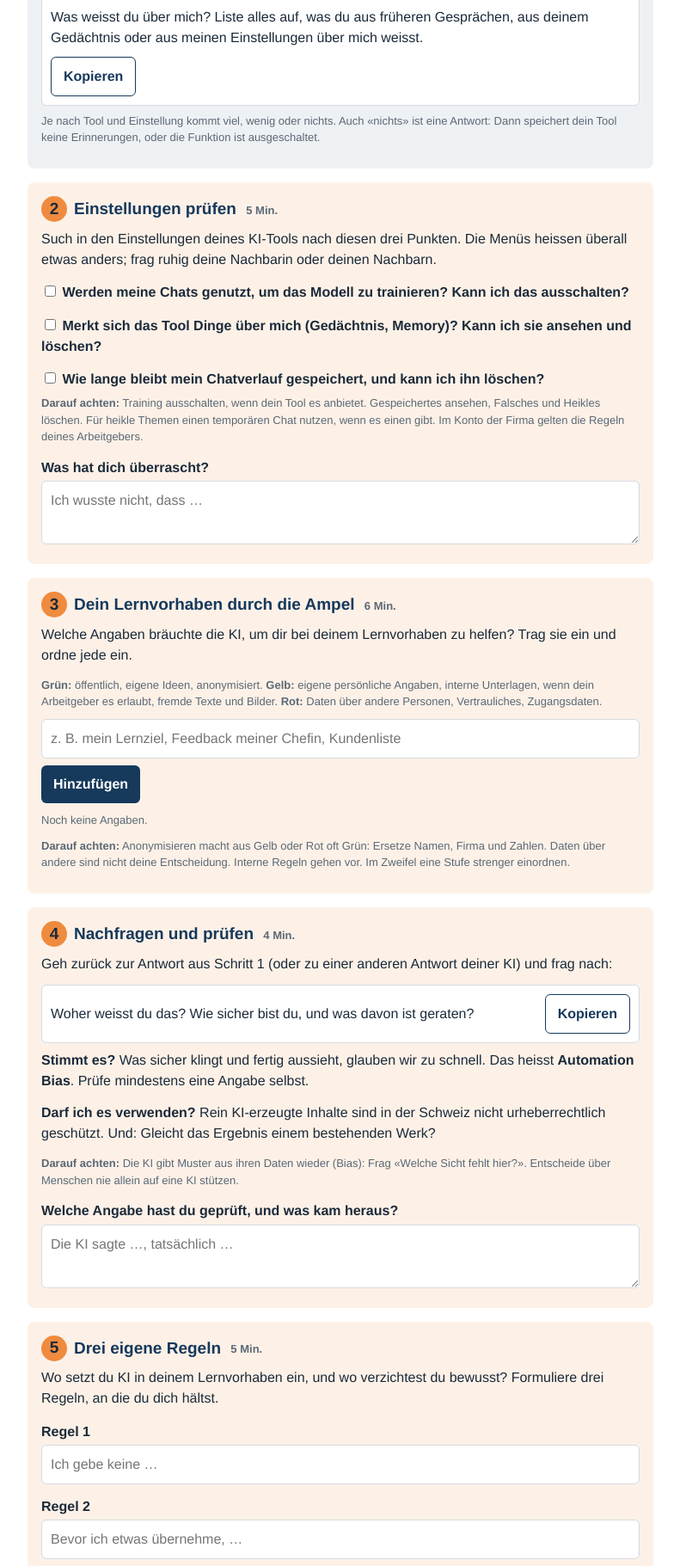
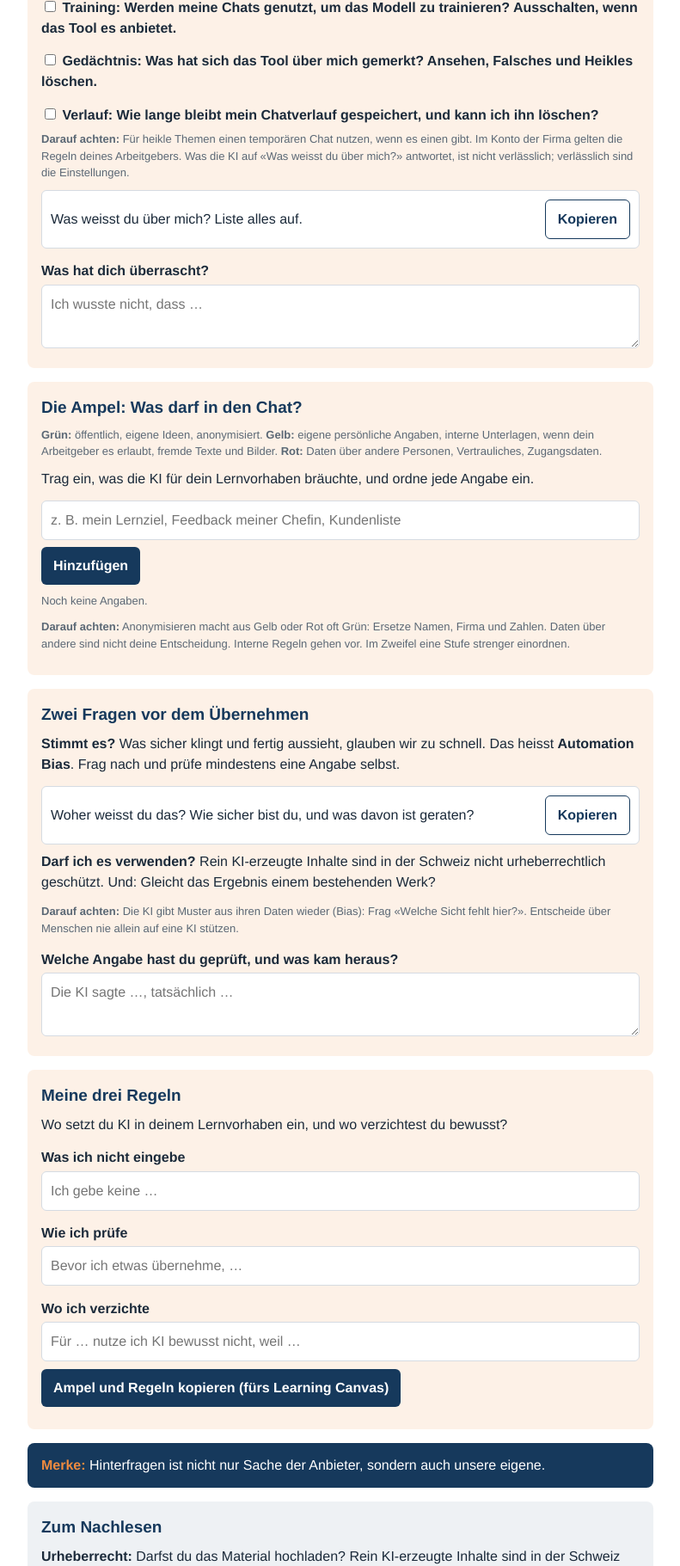
Before and after one commit to silvanadrian/ki-instruktionen-workshop, a plain HTML site: page docs/ampel.html in a window 1280 px wide. Shown: the part 246-2067 px from the top of the page at 86% size, without its empty margins (244-1035 px from the left). Drawn offline with Linux system fonts and the light colour scheme.

Commit message:
Workshop 4: Seite als Mitnehm-Blatt, ohne Schritte und Minuten

```diff
--- a/docs/ampel.html
+++ b/docs/ampel.html
@@ -10,32 +10,26 @@
 <main>
 <div class="kopf">Workshop 4 · Future Work Skills · Modul 5</div>
 <h1>KI, Daten und Verantwortung</h1>
-<p>Du arbeitest in deinem eigenen KI-Tool. Diese Seite führt dich durch fünf Schritte. Was du hier eintippst, bleibt in deinem Browser und wird nirgends hochgeladen.</p>
-
-<section class="schritt grau">
-  <h2><span class="nr">1</span>Was weiss deine KI über dich? <span class="zeit">3 Min.</span></h2>
-  <p>Öffne das KI-Tool, das du am meisten nutzt, und stell diese Frage. Lies die Antwort in Ruhe.</p>
-  <div class="frage"><span id="q1">Was weisst du über mich? Liste alles auf, was du aus früheren Gesprächen, aus deinem Gedächtnis oder aus meinen Einstellungen über mich weisst.</span><button class="hell" data-copy="q1">Kopieren</button></div>
-  <p class="klein">Je nach Tool und Einstellung kommt viel, wenig oder nichts. Auch «nichts» ist eine Antwort: Dann speichert dein Tool keine Erinnerungen, oder die Funktion ist ausgeschaltet.</p>
-</section>
+<p><b>Zum Mitnehmen.</b> Hier steht, worauf du achten solltest, und du kannst deine Ampel und deine Regeln festhalten. Was du eintippst, bleibt in deinem Browser und wird nirgends hochgeladen.</p>
 
 <section class="schritt">
-  <h2><span class="nr">2</span>Einstellungen prüfen <span class="zeit">5 Min.</span></h2>
-  <p>Such in den Einstellungen deines KI-Tools nach diesen drei Punkten. Die Menüs heissen überall etwas anders; frag ruhig deine Nachbarin oder deinen Nachbarn.</p>
+  <h2>Checkliste: Einstellungen deines KI-Tools</h2>
+  <p>Die Menüs heissen in jedem Tool etwas anders. Such nach diesen drei Punkten.</p>
   <ul class="pruef">
-    <li><label><input type="checkbox" data-k="c1"> Werden meine Chats genutzt, um das Modell zu trainieren? Kann ich das ausschalten?</label></li>
-    <li><label><input type="checkbox" data-k="c2"> Merkt sich das Tool Dinge über mich (Gedächtnis, Memory)? Kann ich sie ansehen und löschen?</label></li>
-    <li><label><input type="checkbox" data-k="c3"> Wie lange bleibt mein Chatverlauf gespeichert, und kann ich ihn löschen?</label></li>
+    <li><label><input type="checkbox" data-k="c1"> Training: Werden meine Chats genutzt, um das Modell zu trainieren? Ausschalten, wenn das Tool es anbietet.</label></li>
+    <li><label><input type="checkbox" data-k="c2"> Gedächtnis: Was hat sich das Tool über mich gemerkt? Ansehen, Falsches und Heikles löschen.</label></li>
+    <li><label><input type="checkbox" data-k="c3"> Verlauf: Wie lange bleibt mein Chatverlauf gespeichert, und kann ich ihn löschen?</label></li>
   </ul>
-  <p class="klein"><b>Darauf achten:</b> Training ausschalten, wenn dein Tool es anbietet. Gespeichertes ansehen, Falsches und Heikles löschen. Für heikle Themen einen temporären Chat nutzen, wenn es einen gibt. Im Konto der Firma gelten die Regeln deines Arbeitgebers.</p>
+  <p class="klein"><b>Darauf achten:</b> Für heikle Themen einen temporären Chat nutzen, wenn es einen gibt. Im Konto der Firma gelten die Regeln deines Arbeitgebers. Was die KI auf «Was weisst du über mich?» antwortet, ist nicht verlässlich; verlässlich sind die Einstellungen.</p>
+  <div class="frage"><span id="q1">Was weisst du über mich? Liste alles auf.</span><button class="hell" data-copy="q1">Kopieren</button></div>
   <label for="fund">Was hat dich überrascht?</label>
   <textarea id="fund" placeholder="Ich wusste nicht, dass …"></textarea>
 </section>
 
 <section class="schritt">
-  <h2><span class="nr">3</span>Dein Lernvorhaben durch die Ampel <span class="zeit">6 Min.</span></h2>
-  <p>Welche Angaben bräuchte die KI, um dir bei deinem Lernvorhaben zu helfen? Trag sie ein und ordne jede ein.</p>
+  <h2>Die Ampel: Was darf in den Chat?</h2>
   <p class="klein"><b>Grün:</b> öffentlich, eigene Ideen, anonymisiert. <b>Gelb:</b> eigene persönliche Angaben, interne Unterlagen, wenn dein Arbeitgeber es erlaubt, fremde Texte und Bilder. <b>Rot:</b> Daten über andere Personen, Vertrauliches, Zugangsdaten.</p>
+  <p>Trag ein, was die KI für dein Lernvorhaben bräuchte, und ordne jede Angabe ein.</p>
   <div class="zeile">
     <input type="text" id="neu" placeholder="z. B. mein Lernziel, Feedback meiner Chefin, Kundenliste" aria-label="Neue Angabe">
     <button id="dazu">Hinzufügen</button>
@@ -46,10 +40,9 @@
 </section>
 
 <section class="schritt">
-  <h2><span class="nr">4</span>Nachfragen und prüfen <span class="zeit">4 Min.</span></h2>
-  <p>Geh zurück zur Antwort aus Schritt 1 (oder zu einer anderen Antwort deiner KI) und frag nach:</p>
+  <h2>Zwei Fragen vor dem Übernehmen</h2>
+  <p><b>Stimmt es?</b> Was sicher klingt und fertig aussieht, glauben wir zu schnell. Das heisst <b>Automation Bias</b>. Frag nach und prüfe mindestens eine Angabe selbst.</p>
   <div class="frage"><span id="q2">Woher weisst du das? Wie sicher bist du, und was davon ist geraten?</span><button class="hell" data-copy="q2">Kopieren</button></div>
-  <p><b>Stimmt es?</b> Was sicher klingt und fertig aussieht, glauben wir zu schnell. Das heisst <b>Automation Bias</b>. Prüfe mindestens eine Angabe selbst.</p>
   <p><b>Darf ich es verwenden?</b> Rein KI-erzeugte Inhalte sind in der Schweiz nicht urheberrechtlich geschützt. Und: Gleicht das Ergebnis einem bestehenden Werk?</p>
   <p class="klein"><b>Darauf achten:</b> Die KI gibt Muster aus ihren Daten wieder (Bias): Frag «Welche Sicht fehlt hier?». Entscheide über Menschen nie allein auf eine KI stützen.</p>
   <label for="pruef">Welche Angabe hast du geprüft, und was kam heraus?</label>
@@ -57,13 +50,12 @@
 </section>
 
 <section class="schritt">
-  <h2><span class="nr">5</span>Drei eigene Regeln <span class="zeit">5 Min.</span></h2>
-  <p>Wo setzt du KI in deinem Lernvorhaben ein, und wo verzichtest du bewusst? Formuliere drei Regeln, an die du dich hältst.</p>
-  <label for="r1">Regel 1</label><input type="text" id="r1" placeholder="Ich gebe keine …">
-  <label for="r2">Regel 2</label><input type="text" id="r2" placeholder="Bevor ich etwas übernehme, …">
-  <label for="r3">Regel 3</label><input type="text" id="r3" placeholder="Für … nutze ich KI bewusst nicht, weil …">
+  <h2>Meine drei Regeln</h2>
+  <p>Wo setzt du KI in deinem Lernvorhaben ein, und wo verzichtest du bewusst?</p>
+  <label for="r1">Was ich nicht eingebe</label><input type="text" id="r1" placeholder="Ich gebe keine …">
+  <label for="r2">Wie ich prüfe</label><input type="text" id="r2" placeholder="Bevor ich etwas übernehme, …">
+  <label for="r3">Wo ich verzichte</label><input type="text" id="r3" placeholder="Für … nutze ich KI bewusst nicht, weil …">
   <div class="zeile"><button id="alles">Ampel und Regeln kopieren (fürs Learning Canvas)</button></div>
-  <p>Tausch dich danach zu zweit aus: eine Regel und der Grund dafür.</p>
 </section>
 
 <div class="balken"><b>Merke:</b> Hinterfragen ist nicht nur Sache der Anbieter, sondern auch unsere eigene.</div>
```
Also changed, not shown: docs/index.html (+2 -2 lines).
